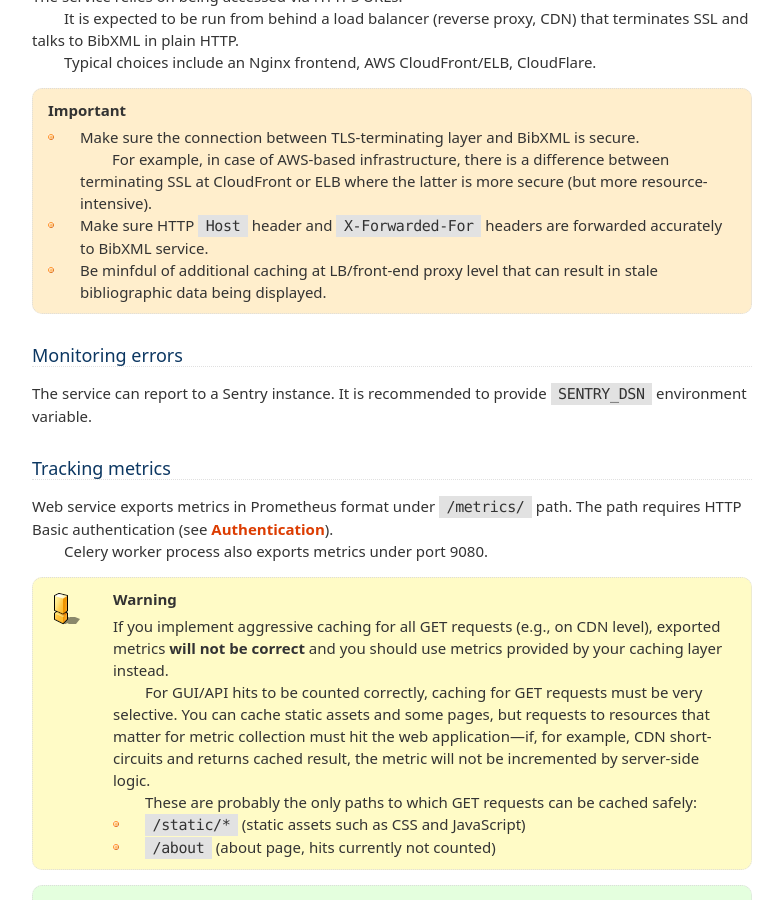
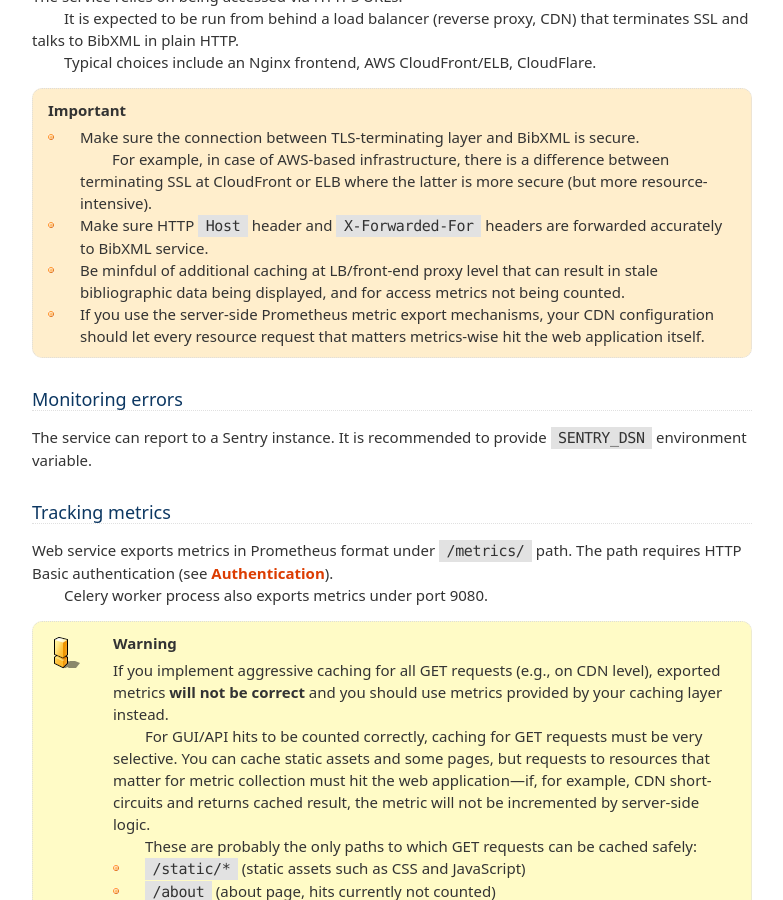
Before and after one commit to ietf-tools/bibxml-service, a Sphinx documentation site: the page built from docs/topics/production-setup.rst, in a window 1280 px wide and 900 px high, scrolled down 712 px. Shown: the whole window, without its empty margins (248-1031 px from the left). Built offline with Sphinx 7.4.7, drawn with Linux system fonts in a browser that asks for light colours; pages that are not in the unit, such as notebooks, are missing from menus.

Commit message:
docs(topics/production-setup): note about metrics

```diff
--- a/docs/topics/production-setup.rst
+++ b/docs/topics/production-setup.rst
@@ -52,7 +52,13 @@ AWS CloudFront/ELB, CloudFlare.
      are forwarded accurately to BibXML service.
 
    - Be minfdul of additional caching at LB/front-end proxy level
-     that can result in stale bibliographic data being displayed.
+     that can result in stale bibliographic data being displayed,
+     and for access metrics not being counted.
+
+   - If you use the server-side Prometheus metric export mechanisms,
+     your CDN configuration should let
+     every resource request that matters metrics-wise
+     hit the web application itself.
 
 
 Monitoring errors
```
